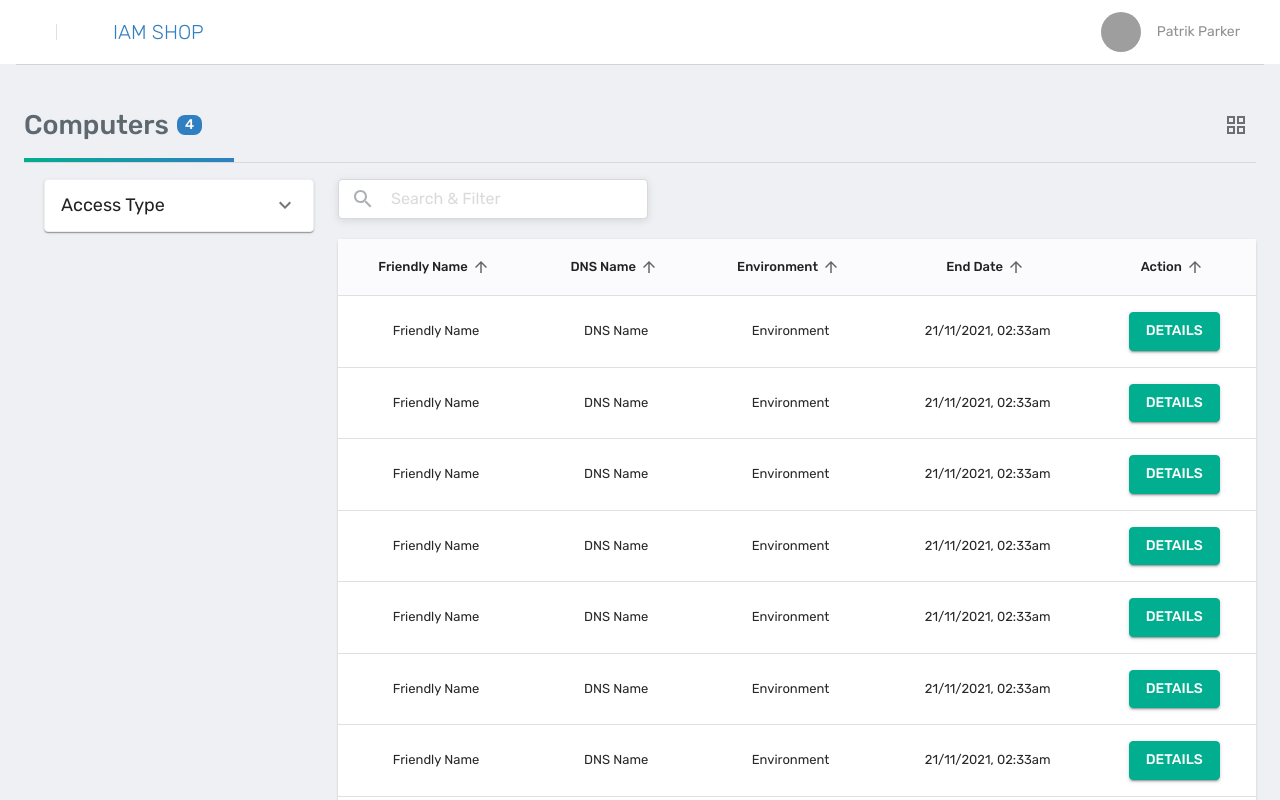
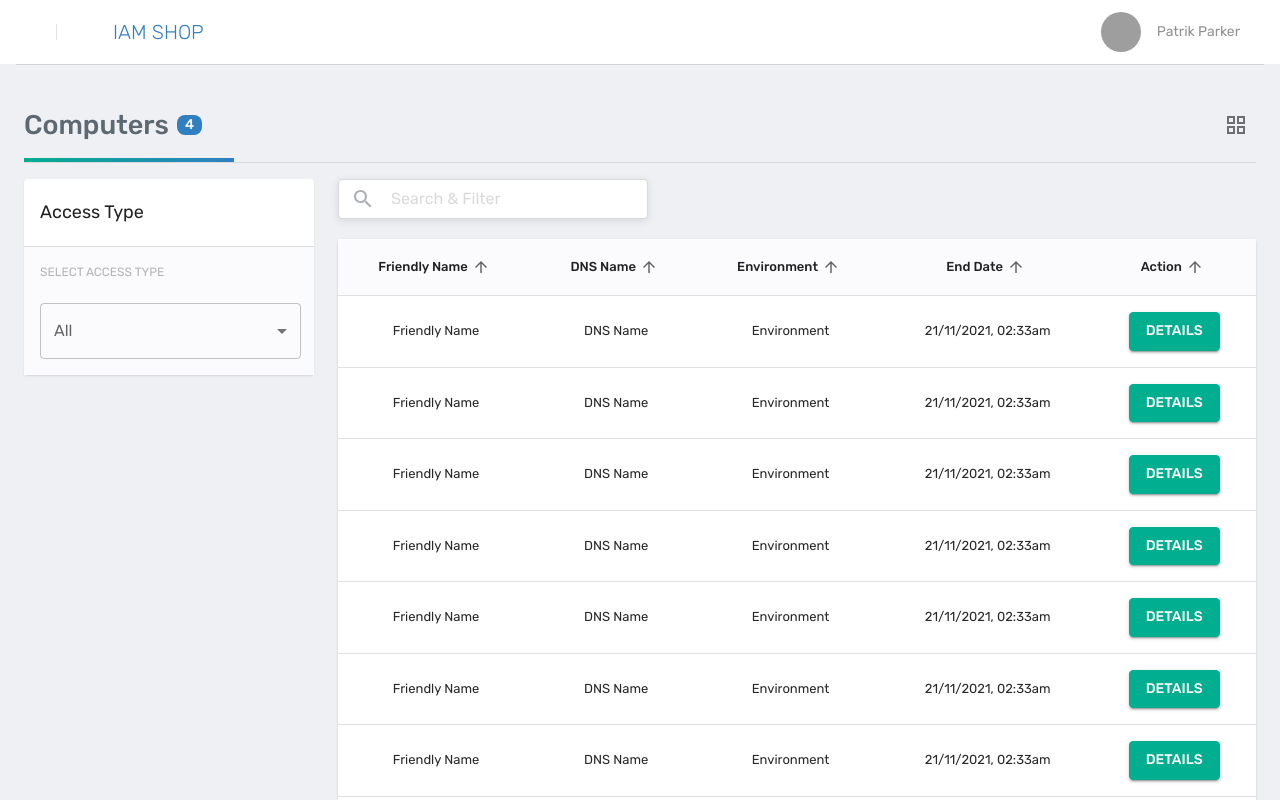
Before and after one commit to fazi8808/react-iam-shop, a React (Create React App) app: page / in a window 1280 px wide. Shown: the top 800 px of the page. Built offline with nearby package versions, Linux system fonts and the light colour scheme; grey boxes are pictures that could not be loaded; some icons are missing.

Commit message:
fixed typo

```diff
--- a/src/components/Container.tsx
+++ b/src/components/Container.tsx
@@ -1,6 +1,6 @@
 import * as React from "react";
 import { Grid, Box, Container } from "@mui/material";
-import DropDownWithAccordian from "./DropDownWithAccordian";
+import DropDownWithAccordion from "./DropDownWithAccordion";
 import SearchField from "./SearchField";
 import TableView from "./TableView";
 import BoxesLayout from "./BoxesLayout";
@@ -19,7 +19,7 @@ export default function ContainerWrapper() {
       <Container maxWidth="xl">
         <Grid container spacing={3}>
           <Grid item xs={12} md={3}>
-            <DropDownWithAccordian />
+            <DropDownWithAccordion />
           </Grid>
           <Grid item xs>
             <SearchField />
--- a/src/components/DropDownWithAccordian.tsx
+++ /dev/null
@@ -1,32 +0,0 @@
-import * as React from 'react';
-import Accordion from '@mui/material/Accordion';
-import AccordionSummary from '@mui/material/AccordionSummary';
-import AccordionDetails from '@mui/material/Box';
-import { Box, Divider } from "@mui/material";
-import Typography from '@mui/material/Typography';
-import ExpandMoreIcon from '@mui/icons-material/ExpandMore';
-import MultipleSelect from './MultipleSelect';
-
-export default function DropDownWithAccordian() {
-  return (
-    <Box sx={{marginLeft: '20px'}}>
-      <Accordion sx={{border: 'solid 1px #efeff1', borderRadius: '5px', backgroundColor: '#fff !important'}}>
-        <AccordionSummary
-          expandIcon={<ExpandMoreIcon />}
-          aria-controls="panel1a-content"
-          id="panel1a-header"
-        >
-          <Typography sx={{fontSize: '18px', fontFamily: 'Rubik'}}>Access Type</Typography>
-        </AccordionSummary>
-        <AccordionDetails sx={{background: '#fbfbfd'}}>
-        <Divider variant="middle" />
-
-            <Typography variant="caption" display="block" sx={{ mt: 2, ml: 2, fontStretch: 'normal', fontSize: '12px', fontFamily: 'Rubik', color: '#b4b4b4', letterSpacing: 'normal', lineHeight: 'normal', fontStyle: 'normal'}} gutterBottom>
-                Select access type
-            </Typography>
-            <MultipleSelect/>
-        </AccordionDetails>
-      </Accordion>
-    </Box>
-  );
-}
--- /dev/null
+++ b/src/components/DropDownWithAccordion.tsx
@@ -0,0 +1,45 @@
+import * as React from "react";
+import Accordion from "@mui/material/Accordion";
+import AccordionSummary from "@mui/material/AccordionSummary";
+import AccordionDetails from "@mui/material/Box";
+import { Box, Divider } from "@mui/material";
+import Typography from "@mui/material/Typography";
+import MultipleSelect from "./MultipleSelect";
+
+export default function DropDownWithAccordion() {
+  return (
+    <Box>
+      <Accordion
+        sx={{
+          borderRadius: "5px",
+          backgroundColor: "#fff !important",
+          boxShadow: "0 1px 2px 0 rgba(0, 0, 0, 0.1)",
+        }}
+        expanded
+      >
+        <AccordionSummary aria-controls="panel1a-content" id="panel1a-header">
+          <Typography sx={{ fontSize: "18px" }}>Access Type</Typography>
+        </AccordionSummary>
+        <AccordionDetails sx={{ backgroundColor: "#fbfbfd" }}>
+          <Divider variant="middle" sx={{ mx: 0 }} />
+          <Typography
+            variant="caption"
+            display="block"
+            sx={{
+              mt: 2,
+              textTransform: "uppercase",
+              px: 2,
+              fontStretch: "normal",
+              fontSize: "12px",
+              color: "#b4b4b4",
+            }}
+            gutterBottom
+          >
+            Select access type
+          </Typography>
+          <MultipleSelect />
+        </AccordionDetails>
+      </Accordion>
+    </Box>
+  );
+}
```
